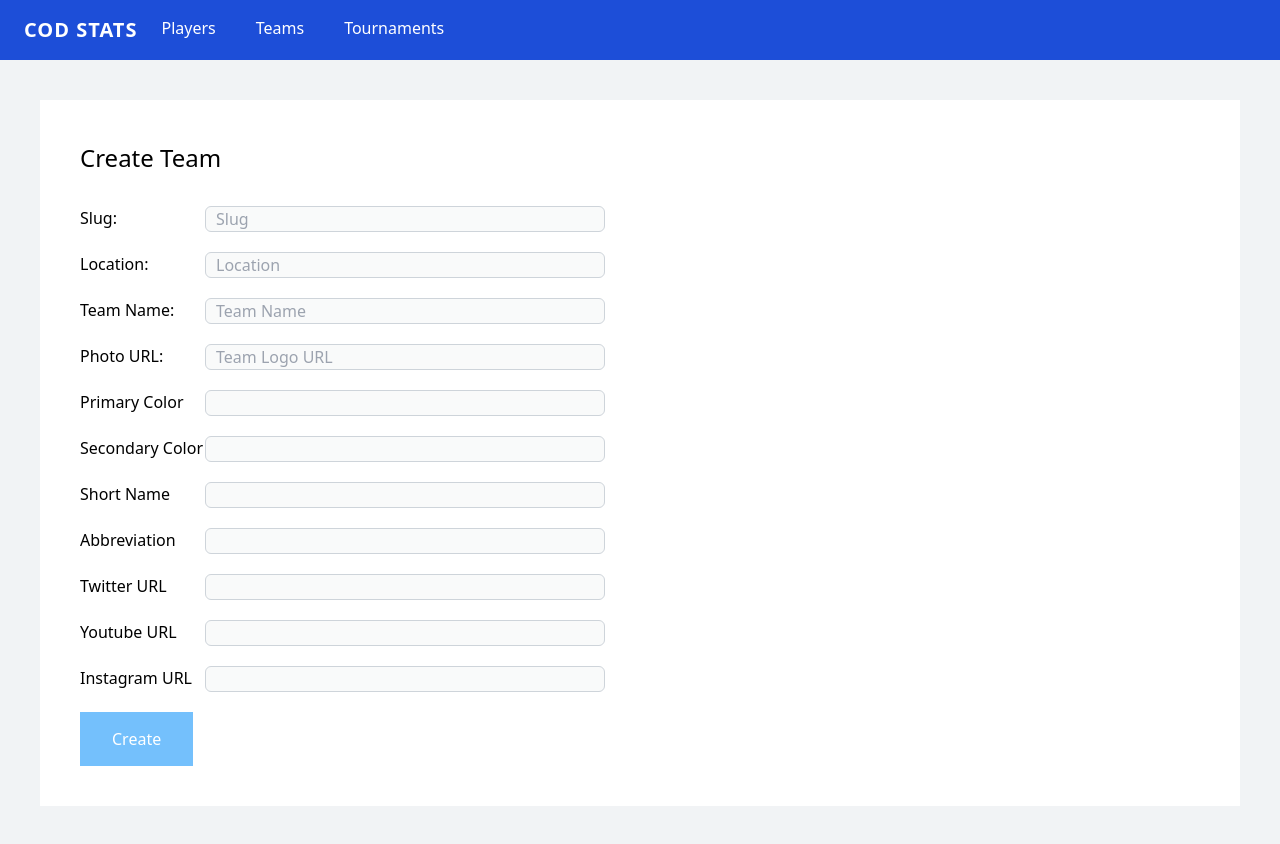
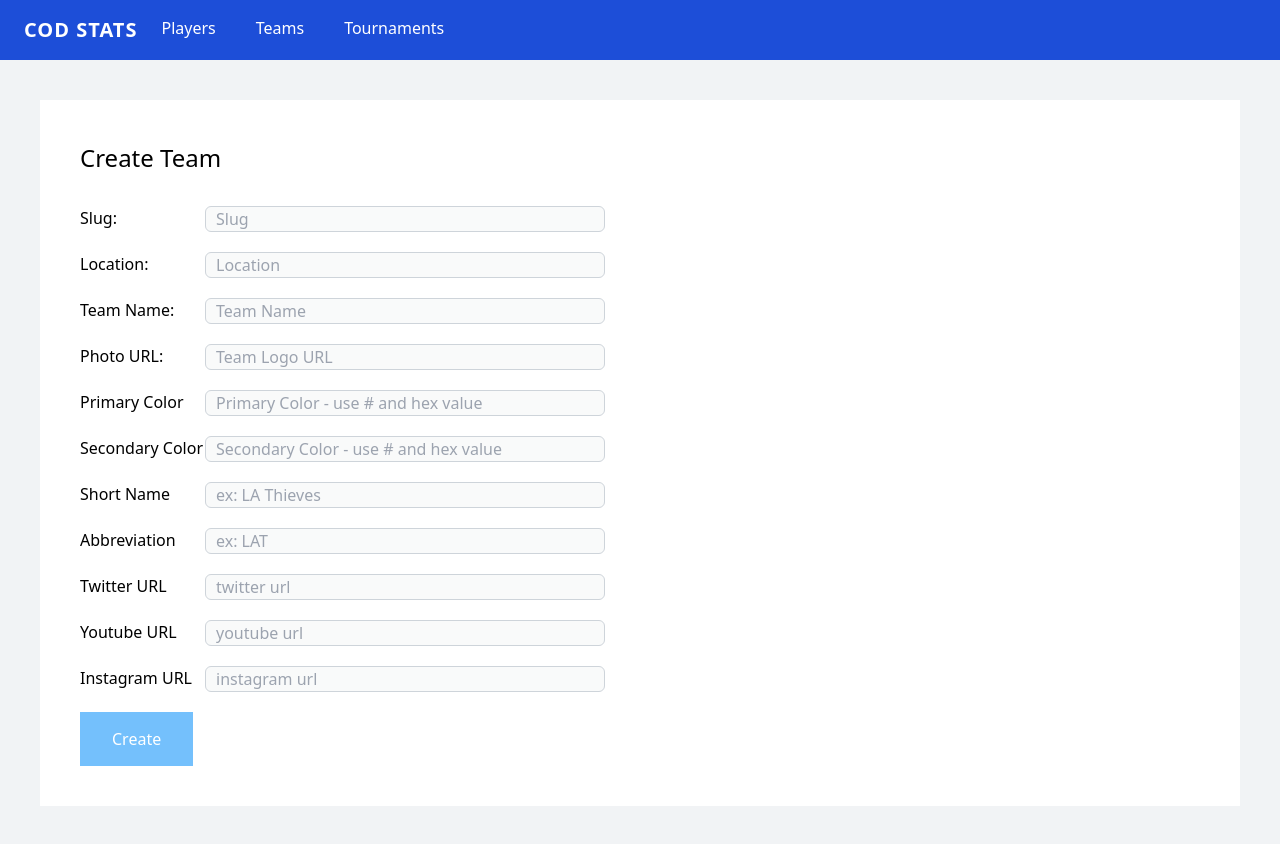
Before and after one commit to CDL-Stats/CODStats, a React (Create React App) app: page /teams/new in a window 1280 px wide. Shown: the top 844 px of the page. Built offline with nearby package versions, Linux system fonts and the light colour scheme.

Commit message:
updating player and team forms

```diff
--- a/src/players/newPlayer.tsx
+++ b/src/players/newPlayer.tsx
@@ -4,19 +4,20 @@ import '../templates/form-template.css';
 
 
 function CreatePlayer() {
-  const [firstName, setFirstName] = useState("")
-  const [lastName, setLastName] = useState("")
-  const [nickName, setNickName] = useState("")
+  const current = new Date()
+  const [firstName, setFirstName] = useState<string>()
+  const [lastName, setLastName] = useState<string>()
+  const [nickName, setNickName] = useState<string>()
   const [team, setTeam] = useState<any>([])
-  const [active, setActive] = useState(true)
-  const [primaryWeapon, setPrimaryWeapon] = useState('AR')
-  const [birthDate, setBirthDate] = useState('')
-  const [twitchURL, setTwitchURL] = useState('')
-  const [youtubeURL, setYoutubeURL] = useState('')
-  const [instagramURL, setInstagramURL] = useState('')
-  const [twitterURL, setTwitterURL] = useState('')
-  const [country, setCountry] = useState('USA')
-  const [message, setMessage] = useState("");
+  const [active, setActive] = useState<boolean>(true)
+  const [primaryWeapon, setPrimaryWeapon] = useState<string>()
+  const [birthDate, setBirthDate] = useState('') // TO DO - Type enforce date
+  const [twitchURL, setTwitchURL] = useState<string>()
+  const [youtubeURL, setYoutubeURL] = useState<string>()
+  const [instagramURL, setInstagramURL] = useState<string>()
+  const [twitterURL, setTwitterURL] = useState<string>()
+  const [country, setCountry] = useState<string>('USA')
+  const [message, setMessage] = useState<string>("");
   const [teams, setTeams] = useState([])
 
   const fetchData = () => {
@@ -39,6 +40,10 @@ function CreatePlayer() {
 
   let handleCountryChange = (e: React.ChangeEvent<any>) => {
     setCountry(e.target.value)
+  }
+
+  let handleActiveChange = (e: React.ChangeEvent<any>) => {
+    setActive(e.target.value)
   }
 
 
@@ -100,41 +105,58 @@ function CreatePlayer() {
                 className="form-group-input"
                 type="text"
                 value={firstName}
+                required
                 placeholder="First Name"
                 onChange={(e) => setFirstName(e.target.value)}
                 />
               </div>
+
               <div className="form-group-row">
                 <label className='form-group-label'>Last Name: </label>
                 <input
                 className="form-group-input"
                 type="text"
+                required
                 value={lastName}
                 placeholder="Last"
                 onChange={(e) => setLastName(e.target.value)}
                 />
               </div>
+
               <div className="form-group-row">
                <label className='form-group-label'>Nickname: </label>
                 <input
                 className="form-group-input"
                 type="text"
+                required
                 value={nickName}
                 placeholder="Nickname"
                 onChange={(e) => setNickName(e.target.value)}
                 />
               </div>
+
               <div className="form-group-row">
                 <label className='form-group-label'>Team: </label>
                 <select onChange={handleTeamChange} className="form-group-input">
-                <option value="⬇️ Select a team ⬇️"> -- Select a team -- </option>
+                <option> -- Select a team -- </option>
                 {teams.map((team) => <option value={team['id']}>{team['teamName']}</option>)}
                 </select>
               </div>
 
               <div className="form-group-row">
+               <label className='form-group-label'>Active: </label>
+                <input
+                className="form-group-input"
+                type="checkbox"
+                checked={active}
+                onChange={handleActiveChange}
+                />
+              </div>
+
+              <div className="form-group-row">
                 <label className='form-group-label'>Primary Weapon: </label>
                 <select onChange={handleWeaponChange} className="form-group-input">
+                <option> -- Select a weapon -- </option>
                   <option value='AR'>AR</option>
                   <option value='Sub'>Sub</option>
                 </select>
--- a/src/players/player.tsx
+++ b/src/players/player.tsx
@@ -5,21 +5,21 @@ import '../templates/form-template.css';
 
 function Player() {
     const { slug } = useParams();
-    const [player, setPlayer] = useState()
-    const [firstName, setFirstName] = useState('')
-    const [lastName, setLastName] = useState("")
-    const [nickName, setNickName] = useState("")
-    const [active, setActive] = useState(true)
-    const [primaryWeapon, setPrimaryWeapon] = useState('')
-    const [birthDate, setBirthDate] = useState('')
-    const [twitchURL, setTwitchURL] = useState('')
-    const [youtubeURL, setYoutubeURL] = useState('')
-    const [instagramURL, setInstagramURL] = useState('')
-    const [twitterURL, setTwitterURL] = useState('')
-    const [country, setCountry] = useState('')
-    const [message, setMessage] = useState("");
-    const [id, setID] = useState("");
-    const [teams, setTeams] = useState([])
+    const [player, setPlayer] = useState<string>()
+    const [firstName, setFirstName] = useState<string>()
+    const [lastName, setLastName] = useState<string>()
+    const [nickName, setNickName] = useState<string>()
+    const [active, setActive] = useState<boolean>()
+    const [primaryWeapon, setPrimaryWeapon] = useState<string>()
+    const [birthDate, setBirthDate] = useState('') // TO DO: Type protect
+    const [twitchURL, setTwitchURL] = useState<string>()
+    const [youtubeURL, setYoutubeURL] = useState<string>()
+    const [instagramURL, setInstagramURL] = useState<string>()
+    const [twitterURL, setTwitterURL] = useState<string>()
+    const [country, setCountry] = useState<string>()
+    const [message, setMessage] = useState<string>();
+    const [id, setID] = useState<Number>();
+    const [teams, setTeams] = useState([]) // TO DO: Type protect
     const [team, setTeam] = useState<any[]>([])
 
 
@@ -37,13 +37,13 @@ function Player() {
             setNickName(data['nickName'])
             setTeam(data['team'])
             setActive(data['active'])
-            setBirthDate(data[birthDate])
-            setCountry(data[country])
-            setInstagramURL(data[instagramURL])
-            setPrimaryWeapon(data[primaryWeapon])
-            setTwitchURL(data[twitchURL])
-            setTwitchURL(data[twitchURL])
-            setYoutubeURL(data[youtubeURL])
+            setBirthDate(data['birthDate'])
+            setCountry(data['country'])
+            setInstagramURL(data['instagramURL'])
+            setPrimaryWeapon(data['primaryWeapon'])
+            setTwitchURL(data['twitchURL'])
+            setTwitchURL(data['twitterURL'])
+            setYoutubeURL(data['youtubeURL'])
           })
       }
 
@@ -103,6 +103,7 @@ function Player() {
           if (res.status === 200 || res.status === 201) {
             fetchData()
             fetchTeams()
+            setMessage("Player updated successfully");
           } else {
             setMessage("Some error occured");
           }
@@ -151,8 +152,8 @@ function Player() {
               <div className="form-group-row">
                 <label className='form-group-label'>Team: </label>
                 <select onChange={handleTeamChange} className="form-group-input">
-                <option value={team['teamName']}>{team["teamName"]}</option>
-                {teams.map((team) => <option value={team['slug']}>{team['teamName']}</option>)}
+                { team && <option value={team['id']}>{team["teamName"]}</option> }
+                { teams && teams.map((team) => <option value={team['id']}>{team['teamName']}</option>)}
                 </select>
               </div>
 
@@ -163,17 +164,6 @@ function Player() {
                   <option value='AR'>AR</option>
                   <option value='Sub'>Sub</option>
                 </select>
-              </div>
-
-              <div className="form-group-row">
-                <label className='form-group-label'>Birthdate: </label>
-                <input
-                className="form-group-input"
-                type='date'
-                value={birthDate}
-                placeholder="Birthdate"
-                onChange={(e) => setBirthDate(e.target.value)}>
-                </input>
               </div>
 
               <div className="form-group-row">
@@ -221,7 +211,7 @@ function Player() {
               <div className="message">{message ? <p>{message}</p> : null}</div>
           </form>
       </div>
-      <span><a href={"/teams/" + team['slug']}>Go to team</a></span>
+      {team && <span><a href={"/teams/" + team['slug']}>Go to team</a></span>}
       </div>
   </div>
     )
--- a/src/teams/newTeam.tsx
+++ b/src/teams/newTeam.tsx
@@ -4,18 +4,18 @@ import '../templates/form-template.css';
 
 
 function CreateTeam() {
-  const [slug, setSlug] = useState("")
-  const [teamLocation, setTeamLocation] = useState("")
-  const [teamName, setTeamName] = useState("")
-  const [teamLogo, setTeamLogo] = useState("")
-  const [message, setMessage] = useState("")
-  const [primaryColor, setPrimaryColor] = useState('')
-  const [secondaryColor, setSecondaryColor] = useState('')
-  const [shortName, setShortName] = useState('')
-  const [abbreviation, setAbbreviation] = useState('')
-  const [twitterURL, setTwitterURL] = useState('')
-  const [youtubeURL, setYoutubeURL] = useState('')
-  const [instagramURL, setInstagramURL] = useState('')
+  const [slug, setSlug] = useState<string | undefined>()
+  const [teamLocation, setTeamLocation] = useState<string | undefined>()
+  const [teamName, setTeamName] = useState<string | undefined>()
+  const [teamLogo, setTeamLogo] = useState<string | undefined>()
+  const [message, setMessage] = useState<string | undefined>()
+  const [primaryColor, setPrimaryColor] = useState<string | undefined>()
+  const [secondaryColor, setSecondaryColor] = useState<string | undefined>()
+  const [shortName, setShortName] = useState<string | undefined>()
+  const [abbreviation, setAbbreviation] = useState<string | undefined>()
+  const [twitterURL, setTwitterURL] = useState<string | undefined>()
+  const [youtubeURL, setYoutubeURL] = useState<string | undefined>()
+  const [instagramURL, setInstagramURL] = useState<string | undefined>()
 
 
   let handleSubmit = async (e: { preventDefault: () => void; }) => {
@@ -42,10 +42,17 @@ function CreateTeam() {
       });
       let resJson = await res.json();
       if (res.status === 200 || res.status === 201) {
-        setSlug("");
-        setTeamLocation("");
-        setTeamName("");
-        setTeamLogo("");
+        setSlug(undefined)
+        setTeamLocation(undefined)
+        setTeamName(undefined)
+        setTeamLogo(undefined)
+        setPrimaryColor(undefined)
+        setSecondaryColor(undefined)
+        setShortName(undefined)
+        setAbbreviation(undefined)
+        setTwitterURL(undefined)
+        setYoutubeURL(undefined)
+        setInstagramURL(undefined)
         setMessage("Team created successfully");
       } else {
         setMessage("Some error occured");
@@ -112,7 +119,7 @@ function CreateTeam() {
             className="form-group-input"
             type="text"
             value={primaryColor}
-            placeholder={primaryColor}
+            placeholder="Primary Color - use # and hex value"
             onChange={(e) => setPrimaryColor(e.target.value)}/>
         </div>
 
@@ -122,7 +129,7 @@ function CreateTeam() {
             className="form-group-input"
             type="text"
             value={secondaryColor}
-            placeholder={secondaryColor}
+            placeholder="Secondary Color - use # and hex value"
             onChange={(e) => setSecondaryColor(e.target.value)}/>
         </div>
 
@@ -132,7 +139,7 @@ function CreateTeam() {
             className="form-group-input"
             type="text"
             value={shortName}
-            placeholder={shortName}
+            placeholder="ex: LA Thieves"
             onChange={(e) => setShortName(e.target.value)}/>
         </div>
 
@@ -142,7 +149,7 @@ function CreateTeam() {
             className="form-group-input"
             type="text"
             value={abbreviation}
-            placeholder={abbreviation}
+            placeholder="ex: LAT"
             onChange={(e) => setAbbreviation(e.target.value)}/>
         </div>
 
@@ -152,7 +159,7 @@ function CreateTeam() {
             className="form-group-input"
             type="text"
             value={twitterURL}
-            placeholder={twitterURL}
+            placeholder="twitter url"
             onChange={(e) => setTwitterURL(e.target.value)}/>
         </div>
 
@@ -162,7 +169,7 @@ function CreateTeam() {
             className="form-group-input"
             type="text"
             value={youtubeURL}
-            placeholder={youtubeURL}
+            placeholder="youtube url"
             onChange={(e) => setYoutubeURL(e.target.value)}/>
         </div>
 
@@ -172,7 +179,7 @@ function CreateTeam() {
             className="form-group-input"
             type="text"
             value={instagramURL}
-            placeholder={instagramURL}
+            placeholder="instagram url"
             onChange={(e) => setInstagramURL(e.target.value)}/>
         </div>
 
--- a/src/teams/team.tsx
+++ b/src/teams/team.tsx
@@ -9,17 +9,17 @@ import '../templates/table-template.css';
 export default function Team() {
     const [team, setTeam] = useState([])
     const [players, setPlayers] = useState([])
-    const [teamLocation, setTeamLocation] = useState('')
-    const [teamName, setTeamName] = useState('')
-    const [teamLogo, setTeamLogo] = useState('')
-    const [message, setMessage] = useState('')
-    const [primaryColor, setPrimaryColor] = useState('')
-    const [secondaryColor, setSecondaryColor] = useState('')
-    const [shortName, setShortName] = useState('')
-    const [abbreviation, setAbbreviation] = useState('')
-    const [twitterURL, setTwitterURL] = useState('')
-    const [youtubeURL, setYoutubeURL] = useState('')
-    const [instagramURL, setInstagramURL] = useState('')
+    const [teamLocation, setTeamLocation] = useState<string>()
+    const [teamName, setTeamName] = useState<string>()
+    const [teamLogo, setTeamLogo] = useState<string>()
+    const [message, setMessage] = useState<string>()
+    const [primaryColor, setPrimaryColor] = useState<string>()
+    const [secondaryColor, setSecondaryColor] = useState<string>()
+    const [shortName, setShortName] = useState<string>()
+    const [abbreviation, setAbbreviation] = useState<string>()
+    const [twitterURL, setTwitterURL] = useState<string>()
+    const [youtubeURL, setYoutubeURL] = useState<string>()
+    const [instagramURL, setInstagramURL] = useState<string>()
 
 
     const handleDelete = () => {
@@ -132,7 +132,7 @@ export default function Team() {
                             className="form-group-input"
                             type="text"
                             value={teamLogo}
-                            placeholder={teamLogo}
+                            placeholder="URL for photo"
                             onChange={(e) => setTeamLogo(e.target.value)}/>
                         </div>
 
@@ -142,7 +142,7 @@ export default function Team() {
                             className="form-group-input"
                             type="text"
                             value={primaryColor}
-                            placeholder={primaryColor}
+                            placeholder="primary color - use # and hex value"
                             onChange={(e) => setPrimaryColor(e.target.value)}/>
                         </div>
 
@@ -152,7 +152,7 @@ export default function Team() {
                             className="form-group-input"
                             type="text"
                             value={secondaryColor}
-                            placeholder={secondaryColor}
+                            placeholder="secondary color - use # and hex value"
                             onChange={(e) => setSecondaryColor(e.target.value)}/>
                         </div>
 
@@ -162,7 +162,7 @@ export default function Team() {
                             className="form-group-input"
                             type="text"
                             value={shortName}
-                            placeholder={shortName}
+                            placeholder="ex: LA Thieves"
                             onChange={(e) => setShortName(e.target.value)}/>
                         </div>
 
@@ -172,7 +172,7 @@ export default function Team() {
                             className="form-group-input"
                             type="text"
                             value={abbreviation}
-                            placeholder={abbreviation}
+                            placeholder="ex: LAT"
                             onChange={(e) => setAbbreviation(e.target.value)}/>
                         </div>
 
@@ -182,7 +182,7 @@ export default function Team() {
                             className="form-group-input"
                             type="text"
                             value={twitterURL}
-                            placeholder={twitterURL}
+                            placeholder="twitter url"
                             onChange={(e) => setTwitterURL(e.target.value)}/>
                         </div>
 
@@ -192,7 +192,7 @@ export default function Team() {
                             className="form-group-input"
                             type="text"
                             value={youtubeURL}
-                            placeholder={youtubeURL}
+                            placeholder="youtube url"
                             onChange={(e) => setYoutubeURL(e.target.value)}/>
                         </div>
 
@@ -202,7 +202,7 @@ export default function Team() {
                             className="form-group-input"
                             type="text"
                             value={instagramURL}
-                            placeholder={instagramURL}
+                            placeholder="instagram url"
                             onChange={(e) => setInstagramURL(e.target.value)}/>
                         </div>
 
```
